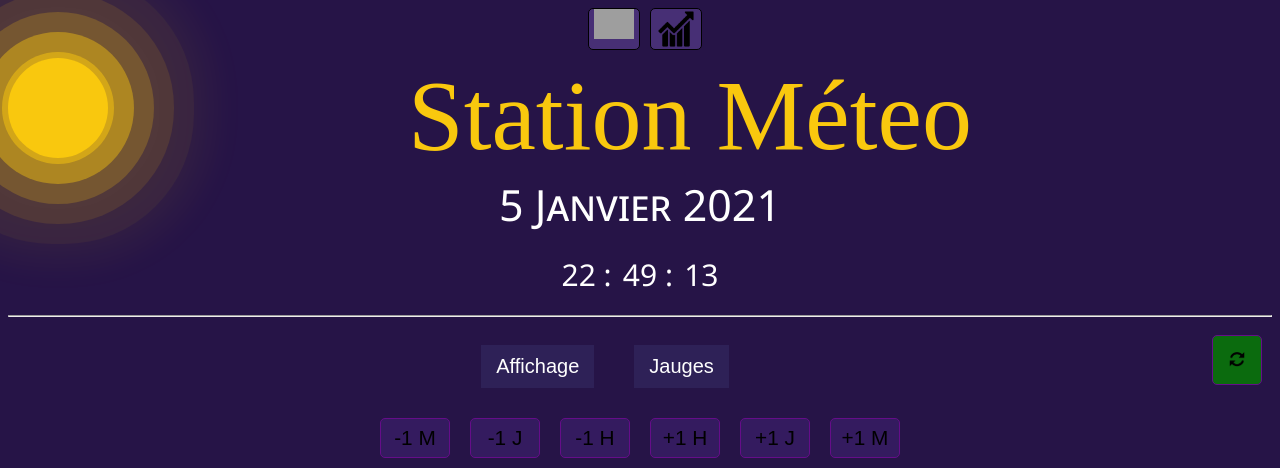
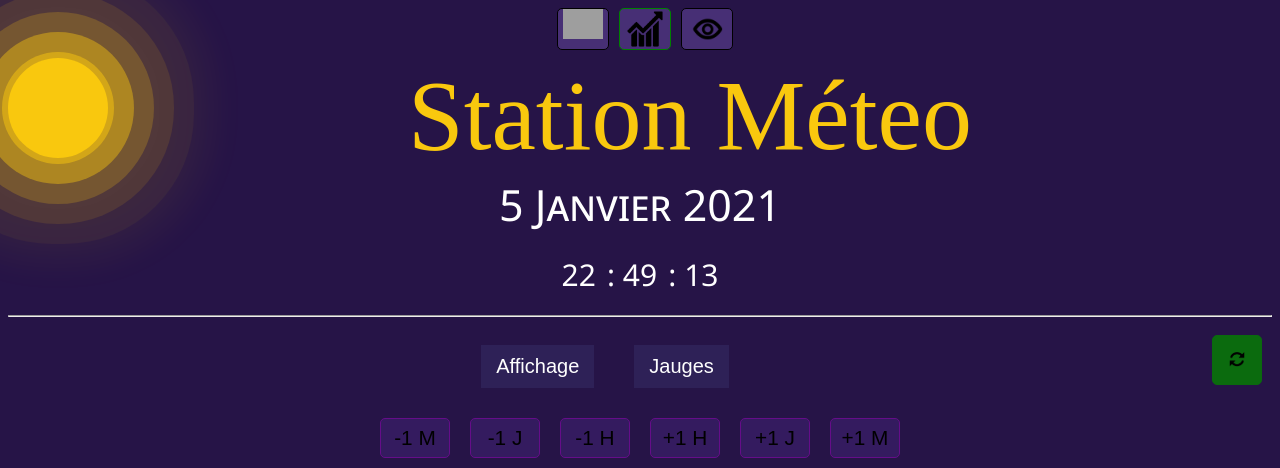
Before and after one commit to theoelsti/MicroProjet, a PHP site: page /?param=1 in a window 1280 px wide. Shown: the top 468 px of the page. Run offline with PHP 8.4, Linux system fonts and the light colour scheme; data that the repository does not hold is empty; some web fonts are replaced; grey boxes are pictures that could not be loaded.

Commit message:
Added topnav on every page brrr

```diff
--- a/RaspBerry/SiteWeb/index.php
+++ b/RaspBerry/SiteWeb/index.php
@@ -2,24 +2,27 @@
 <html>
 
 <head>
-<link rel="shortcut icon" href="./images/sun.ico">
+
 
 <title>Station meteo</title>
 
-<meta charset="utf-8">
-<!--Feuilles de style-->
-<link rel="stylesheet" href="./styles/sidebar.css">
-<link href="./styles/style.css" rel="stylesheet"/>
-<link rel="stylesheet" href="./styles/notifs.css">
-<link href="./styles/sun.css" rel="stylesheet"/>
+<meta charset="utf-8"                                  />
+<link rel="shortcut icon" href="./images/sun.ico"      />
+<!--    Feuilles de style-->
+<link rel="stylesheet" href="./styles/sidebar.css"     />
+<link href="./styles/style.css" rel="stylesheet"       />
+<link rel="stylesheet" href="./styles/notifs.css"      />
+<link href="./styles/sun.css" rel="stylesheet"         />
+<link rel="stylesheet" href="./styles/topnav.css"      />
 <!--    Scripts     -->
-<script src="./scripts/clock.js"></script>
-<script src="./scripts/connectionchecker.js"></script>
-<script src="./scripts/sidemenu.js"></script>
+<script src="./scripts/clock.js">               </script>
+<script src="./scripts/notifs.js"></script>
+<script src="./scripts/connectionchecker.js">   </script>
+<script src="./scripts/sidemenu.js">            </script>
 
 <!--    Essential    -->
-<script src="./scripts/chartjs.js"></script>
-<script src="./scripts/jquery-3.5.1.js"></script>
+<script src="./scripts/chartjs.js">             </script>
+<script src="./scripts/jquery-3.5.1.js">        </script>
 
 <!--
   o__ __o                         o
@@ -39,19 +42,24 @@
 </head>
 
 <body style="background-color: #261447;" onLoad="initClock()">
-<script src="./scripts/notifs.js"></script>
+
 
 <div style=" width:100%; height: 50px; display: flex;justify-content: center; text-align: center">
-
-    <div class="menubutton">
+    <a href="./accueil.html">
+    <div class="menubutton" >
         <img src="./images/home.png" style="width: 40px">
     </div>
-
-    <div class="menubutton">
+    </a>
+    <a href="#meteoChart">
+    <div class="menubutton active">
         <img src="./images/chart.png" style="width: 40px">
     </div>
-
-
+    </a>
+    <a href="median.php">
+        <div class="menubutton">
+            <img src="./images/eye.png" style="width: 40px">
+        </div>
+    </a>
 </div>
 
 
@@ -75,11 +83,14 @@
         </div>
 
         <div id="timedate">
-        <a id="d">1</a>
-        <a id="mon">Janvier</a>
-        <a id="y">0</a></br>
-        <a id="h" style="font-size:30px">12</a><a style="font-size: 30px;">  :</a>
-        <a id="m" style="font-size:30px">00</a><a style="font-size: 30px;">  :</a>
+            <a id="d">1                         </a>
+            <a id="mon">Janvier                 </a>
+            <a id="y">0                         </a>
+            </br>
+            <a id="h" style="font-size:30px">12</a>
+            <a style="font-size: 30px;">  :    </a>
+            <a id="m" style="font-size:30px">00</a>
+            <a style="font-size: 30px;">  :    </a>
             <a id="s" style="font-size:30px">00</a>
         </div>
     <hr>
@@ -108,25 +119,25 @@
 
 
 -->
-<div class="mainHello"></div>
+<div class="mainHello">                                            </div>
 
-<div class="dataText"></div>
+<div class="dataText">                                             </div>
 
-<div class="lastvalues"></div>
+<div class="lastvalues">                                           </div>
 
 <div class="gauges">
 
         <div class="display">
-            <div id="gaugetemp" class="gauge-container two"></div>
+            <div id="gaugetemp" class="gauge-container two">       </div>
         </div>
 
         <div class="display">
-            <div id="gaugehum" class="gauge-container two"></div>
+            <div id="gaugehum" class="gauge-container two">        </div>
         </div>
 </div>
 <div style="display:flex; justify-content:center">
 <div id="main">
-  <button class="openbtn" onclick="openNav()">Affichage</button>
+  <button class="openbtn" onclick="openNav()">Affichage            </button>
 </div>
 <div id="main">
   <button class="openbtn jaugebutton" onclick="lastValues()">Jauges</button>
@@ -148,29 +159,26 @@
 -->
 <div class="buttons">
     <input name="minusmonth" type="submit" id="minusmonth" class="buttonl" value="-1 M" />
-    <input name="plusday" type="submit" id="minusday" class="buttonl" value="-1 J" />
-    <input name="minus" type="submit" id="minus" class="buttonl" value="-1 H" />
-    <input name="plus" type="submit" id="plus" class="buttonl" value="+1 H" />
-    <input name="plusday" type="submit" id="plusday" class="buttonl" value="+1 J" />
-    <input name="plusmonth" type="submit" id="plusmonth" class="buttonl" value="+1 M" />
+    <input name="plusday" type="submit" id="minusday" class="buttonl" value="-1 J"      />
+    <input name="minus" type="submit" id="minus" class="buttonl" value="-1 H"           />
+    <input name="plus" type="submit" id="plus" class="buttonl" value="+1 H"             />
+    <input name="plusday" type="submit" id="plusday" class="buttonl" value="+1 J"       />
+    <input name="plusmonth" type="submit" id="plusmonth" class="buttonl" value="+1 M"   />
 </div>
 
 <div style="width: 70%; margin-left: 15%;">
     <div id="mySidebar" class="sidebar">
         <a href="javascript:void(0)" class="closebtn" onclick="closeNav()">×</a>
-
-
         <div class="menubuttons">
-        <div class="buttons"><input type="submit" id="year" class="button" value="Année" /></div>
-        <div class="buttons"><input type="submit" id="month" class="button" value="Mois" /></div>
-        <div class="buttons"><input type="submit" id="week" class="button" value="7 J" /></div>
-        <div class="buttons"><input type="submit" id="day" class="button" value="24 H" /> </div>
-        <div class="buttons">  <input type="submit" id="10" class="button" value="10 last" /> </div>
+            <div class="buttons"><input type="submit" id="year" class="button" value="Année" /> </div>
+            <div class="buttons"><input type="submit" id="month" class="button" value="Mois" /> </div>
+            <div class="buttons"><input type="submit" id="week" class="button" value="7 J" />   </div>
+            <div class="buttons"><input type="submit" id="day" class="button" value="24 H" />   </div>
+            <div class="buttons"><input type="submit" id="10" class="button" value="10 last" /> </div>
         </div>
     </div>
+    <canvas id="meteoChart"></canvas>
 
-
-<canvas id="meteoChart"></canvas>
 </div>
 
 <!--
--- a/RaspBerry/SiteWeb/styles/style.css
+++ b/RaspBerry/SiteWeb/styles/style.css
@@ -16,7 +16,9 @@
     font-size: 100px;
     color: #F9C80E;
     }
-
+html{
+	scroll-behavior: smooth;
+}
 /*
 Style pour la date
 */
@@ -93,7 +95,7 @@ Style pour la date
 .buttonre{
 	margin: 10px;
 	background-color: #0B6B0E;
-	border: solid #650D89 1px;
+	border: solid #0A6A0E 1px;
 	border-radius: 5px;
 	width: 50px;
 	height: 50px;
@@ -131,20 +133,3 @@ stroke-width: 10;
 	stroke-dasharray: none;
 	stroke-width: 13;
 }
-
-
-/*
-TopNav
-*/
-.menubutton{
-	background-color: #523883c3;
-	width:50px;
-	height: 40px;
-	margin-left:10px;
-	border-radius: 5px;
-	border: 1px solid black;
-	font-size: 20px;
-}
-.menubutton:hover{
-	cursor: pointer;
-}
--- /dev/null
+++ b/RaspBerry/SiteWeb/styles/topnav.css
@@ -0,0 +1,18 @@
+/*
+TopNav
+*/
+.menubutton{
+	background-color: #523883c3;
+	width:50px;
+	height: 40px;
+	margin-left:10px;
+	border-radius: 5px;
+	border: 1px solid black;
+	font-size: 20px;
+}
+.active{
+	border: 1px solid green;
+}
+.menubutton:hover{
+	cursor: pointer;
+}
```
Also changed, not shown: RaspBerry/SiteWeb/accueil.html (+20 -2 lines), RaspBerry/SiteWeb/median.php (renamed from RaspBerry/SiteWeb/median.html, +27 -3 lines), RaspBerry/SiteWeb/images/eye.png (added). Lines whose indentation alone changed are shown as unchanged.
